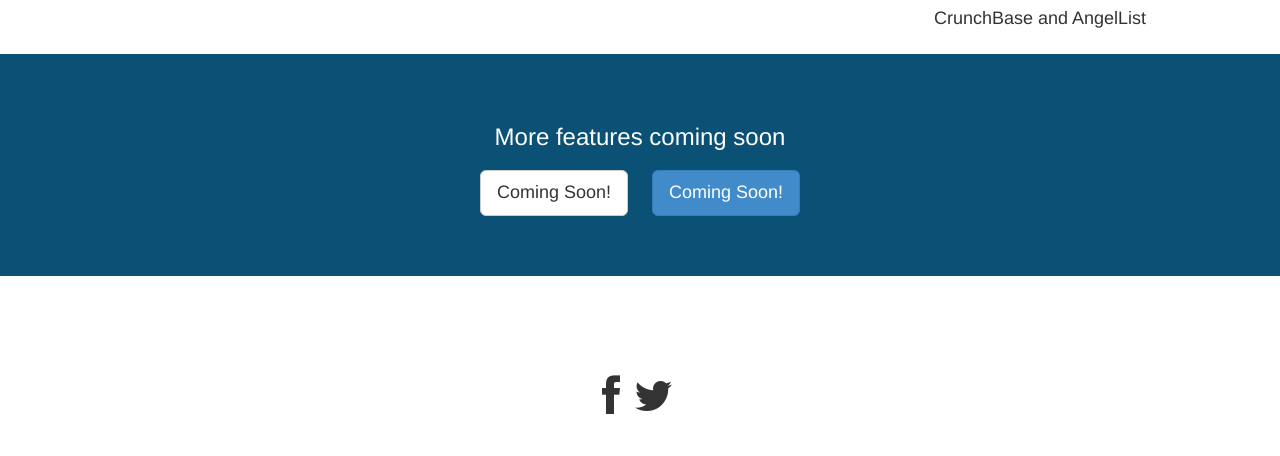
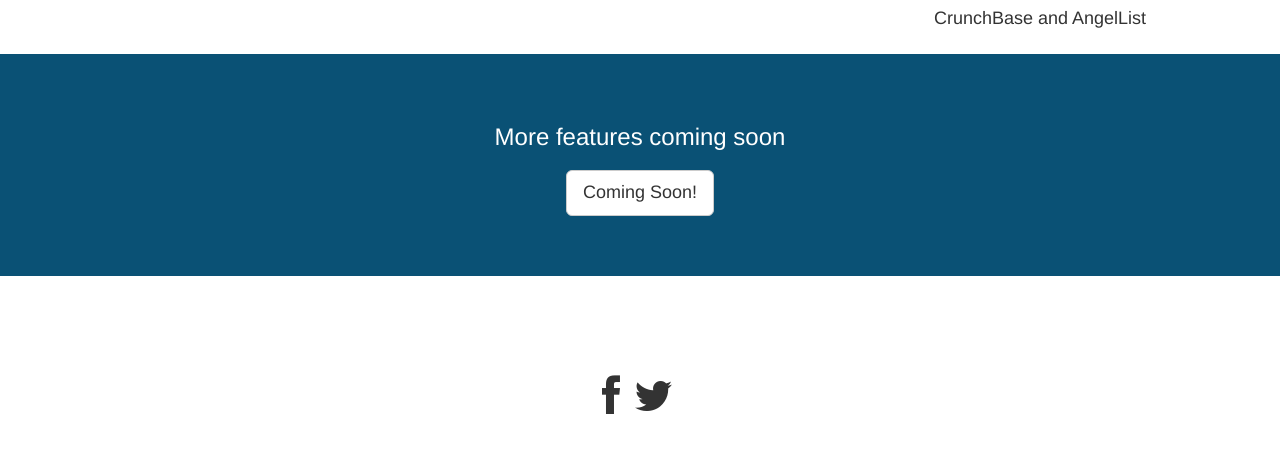
Before and after one commit to victormoussalem/close_victor, a Flask app: page / in a window 1280 px wide. Shown: the part 1978-2434 px from the top of the page. Run offline with Flask 2, Linux system fonts and the light colour scheme; some libraries are stand-ins or nearby versions.

Commit message:
slight change to front page

```diff
--- a/app/templates/close-victor-index.html
+++ b/app/templates/close-victor-index.html
@@ -52,7 +52,7 @@
             <a href="/startup-funding" class="btn btn-default btn-lg">Startup Funding</a>
             <a href="/static/funding" class="btn btn-default btn-lg">Company funding and exits</a>
             <a href="#" class="btn btn-default btn-lg">Understanding social network's impact on acquisitions (to be added soon)</a>
-            <a href="#" class="btn btn-default btn-lg">Modeling and Predicting graphs (to be added soon)</a>
+            <a href="#" class="btn btn-default btn-lg">Modeling     and Predicting graphs (to be added soon)</a>
             <a href="#" class="btn btn-default btn-lg">Interest graph (to be added soon)</a>
             <a href="#" class="btn btn-default btn-lg">Cool graphs (to be added soon)</a>
             <a href="#" class="btn btn-default btn-lg">More cool graphs (to be added soon)</a>
@@ -134,7 +134,6 @@
                 <div class="col-md-6 col-md-offset-3 text-center">
                     <h3>More features coming soon</h3>
                     <a href="#" class="btn btn-lg btn-default">Coming Soon!</a>
-                    <a href="#" class="btn btn-lg btn-primary">Coming Soon!</a>
                 </div>
             </div>
         </div>
```
